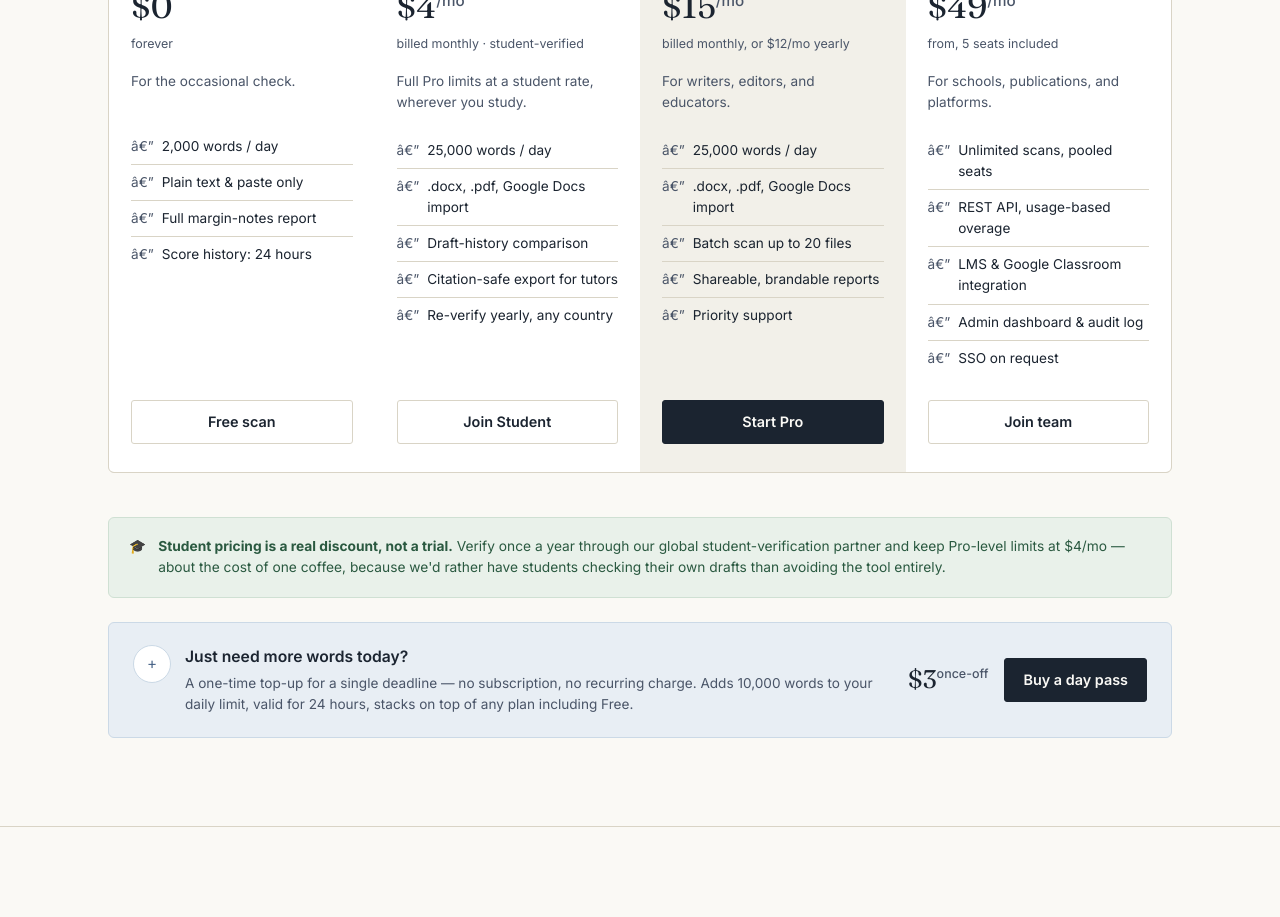
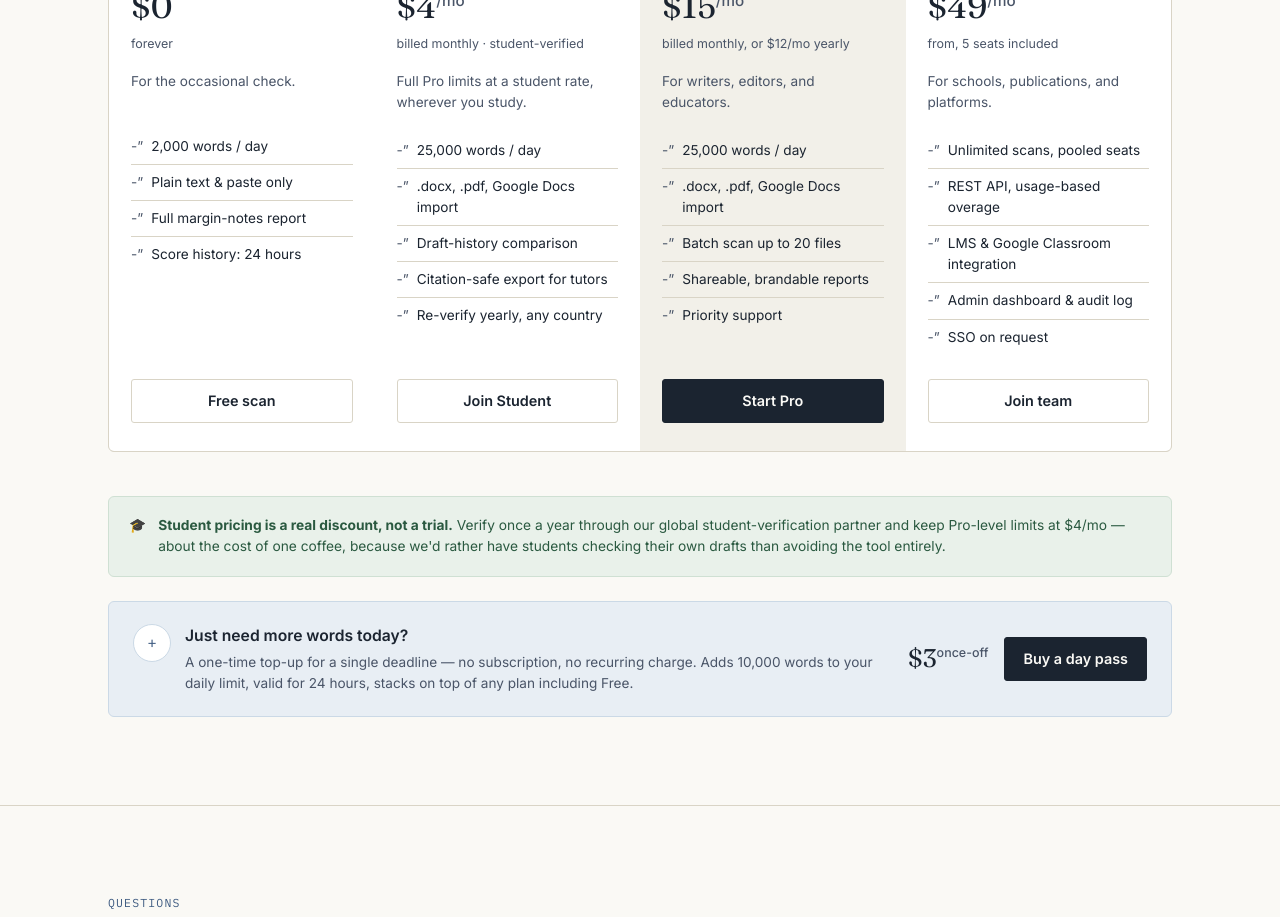
Before and after one commit to denver-cell/litimus, a Next.js app in the folder frontend/: page / in a window 1280 px wide. Shown: the part 2880-3797 px from the top of the page. Built offline with nearby package versions, Linux system fonts and the light colour scheme; no server answers.

Commit message:
Update globals.css

```diff
--- a/frontend/app/globals.css
+++ b/frontend/app/globals.css
@@ -210,7 +210,7 @@ h2{font-family:'Fraunces', serif; font-weight:500; font-size:2.1rem; letter-spac
 .plan-feats{list-style:none; margin-bottom:24px; flex:1;}
 .plan-feats li{font-size:0.85rem; padding:7px 0; border-top:1px solid var(--hairline); display:flex; gap:8px;}
 .plan-feats li:first-child{border-top:none;}
-.plan-feats li::before{content:'â€”'; color:var(--ink-soft); flex-shrink:0;}
+.plan-feats li::before{content:'-”'; color:var(--ink-soft); flex-shrink:0;}
 .plan .btn{width:100%; text-align:center;}
 .student-note{margin-top:44px; padding:18px 20px; background:var(--human-bg); border:1px solid #cfe0d3; border-radius:6px; font-size:0.86rem; color:#2A5940; display:flex; gap:12px; align-items:flex-start;}
 .boost-card{
```
